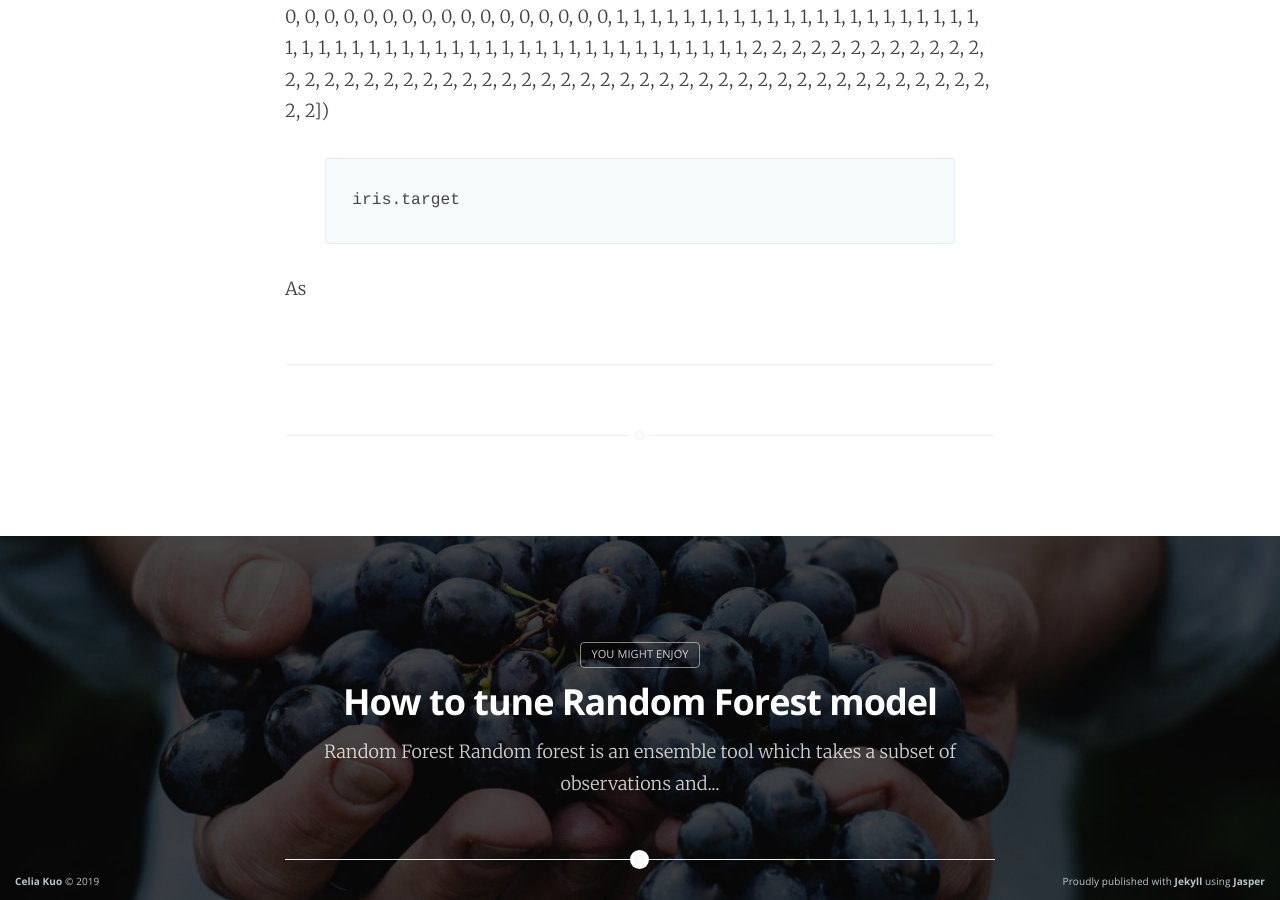
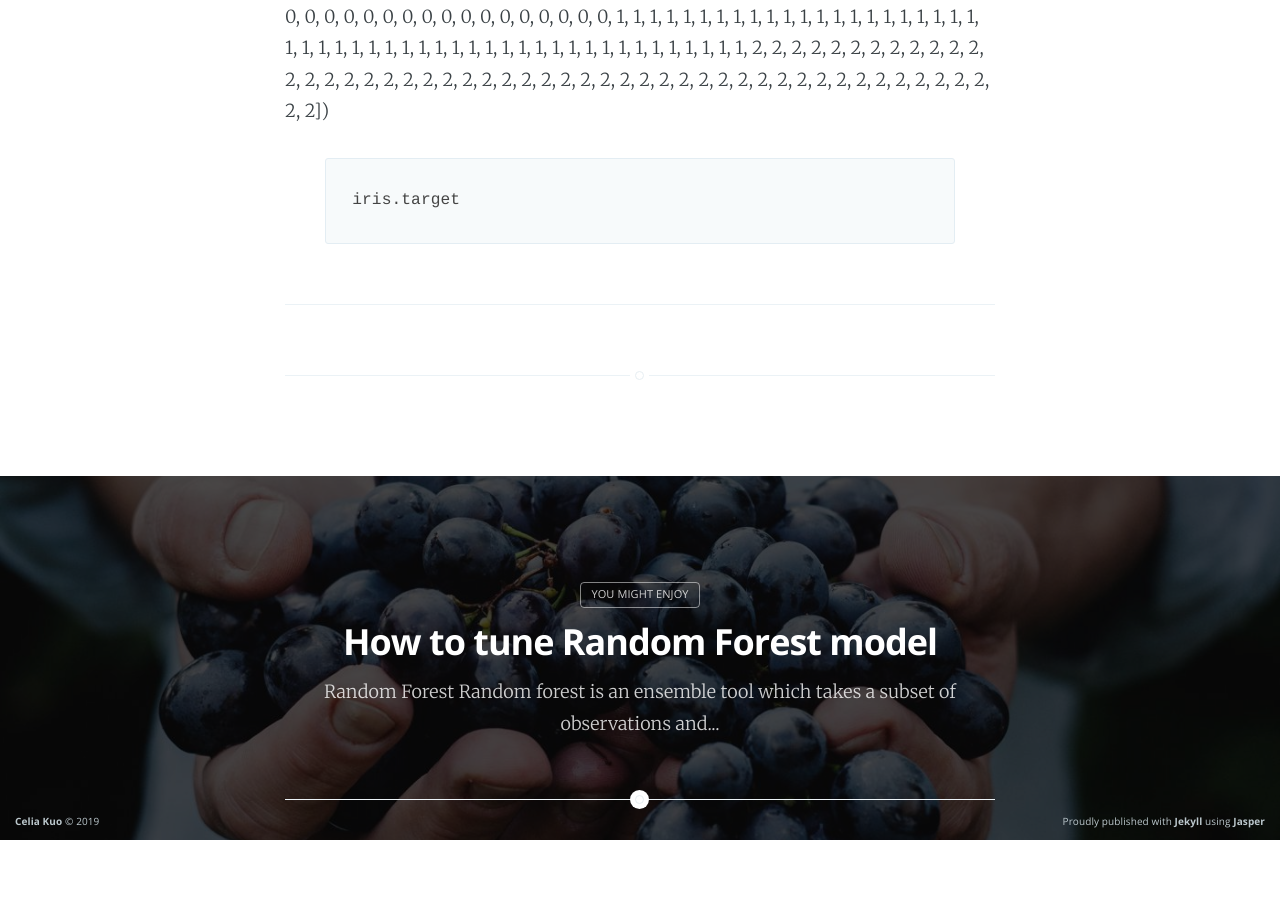
Before and after one commit to a972celia/a972celia.github.io, a Jekyll site: the page built from _posts/2019-07-03-cross-validation.md, in a window 1280 px wide and 900 px high, scrolled down 3383 px. Built offline with Jekyll 4.4.1, drawn with Linux system fonts in a browser that asks for light colours; nearby versions of some CDN libraries; after the commit the page ends 4223 px from its top, so only the background shows below that.

Commit message:
add post

```diff
--- a/_posts/2019-07-03-cross-validation.md
+++ b/_posts/2019-07-03-cross-validation.md
@@ -50,4 +50,4 @@ array([0, 0, 0, 0, 0, 0, 0, 0, 0, 0, 0, 0, 0, 0, 0, 0, 0, 0, 0, 0, 0, 0,
 {% highlight python %}
 iris.target
 {% endhighlight %}
-<p>As </p>
+<p> </p>
```
